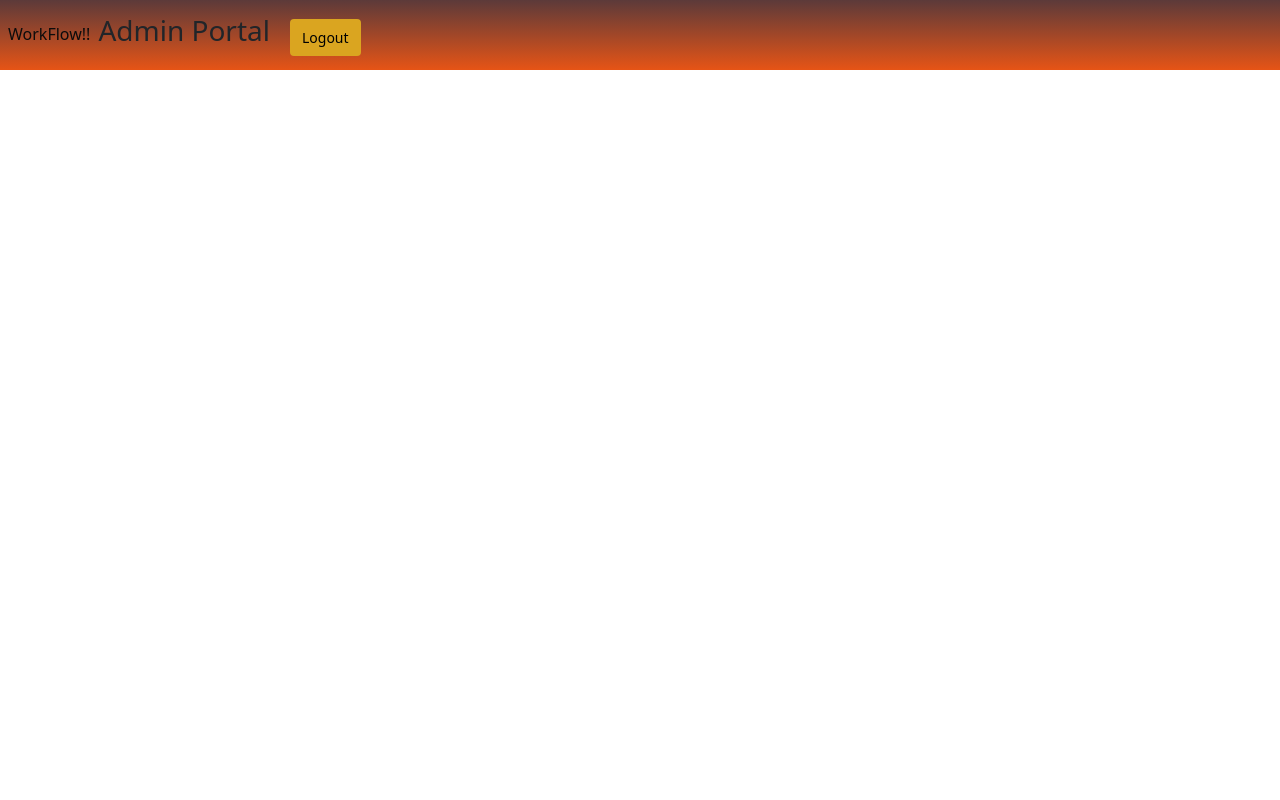
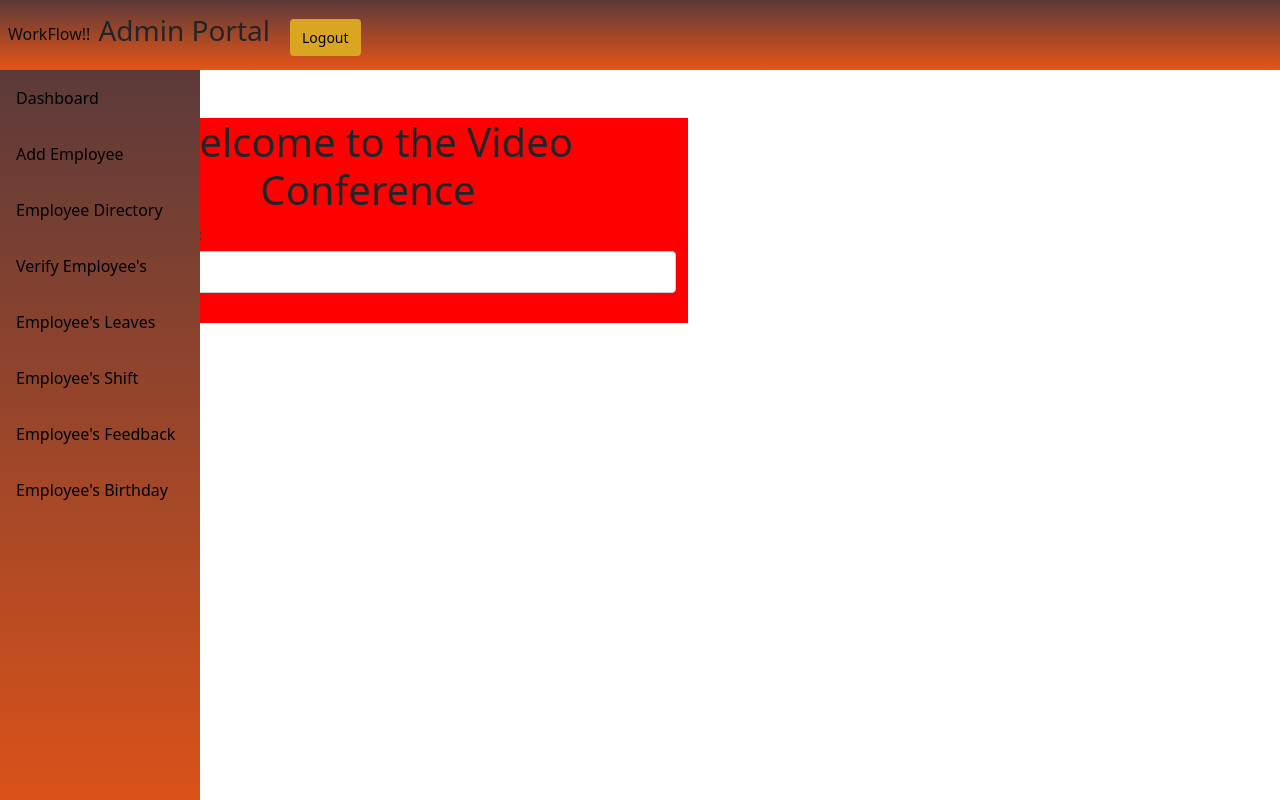
Before and after one commit to prachi-kush/EmployeeManagement, a React (Create React App) app: page /videoHome in a window 1280 px wide. Built offline with nearby package versions, Linux system fonts and the light colour scheme; sample sign-in values are in the browser's storage.

Commit message:
admin update

```diff
--- a/package.json
+++ b/package.json
@@ -11,6 +11,7 @@
     "bootstrap": "^5.3.0",
     "jwt-decode": "^3.1.2",
     "react": "^18.2.0",
+    "@zegocloud/zego-uikit-prebuilt": "^1.8.10",
     "react-bootstrap": "^2.8.0",
     "react-calendar": "^4.5.0",
     "react-data-table-component": "^7.5.3",
@@ -25,7 +26,7 @@
   },
   "scripts": {
     "start": "react-scripts start",
-    "build": "react-scripts build",
+    "build": "react run build",
     "test": "react-scripts test",
     "eject": "react-scripts eject"
   },
--- a/src/App.js
+++ b/src/App.js
@@ -17,6 +17,9 @@ import Feedback from './components/Feedback';
 import Birthday from './components/Birthday';
 import AddEmployee from './components/AddEmployee';
 import Index from '../src/validations/Index';
+import VideoHome from '../src/components/videocall/VideoHome';
+import VideoRoom from '../src/components/videocall/VideoRoom'
+
 import PrivateComponent from './validations/PrivateComponent';
 import PrivatePageWrapper from './validations/PrivatePageWrapper';
 function App() {
@@ -54,6 +57,8 @@ function App() {
             <Route path="admin/feedback" element={<Feedback />} />
             <Route path="admin/birthday" element={<Birthday />} />
             <Route path="admin/addemployee" element={<AddEmployee />} />
+            <Route path='/videoHome' element={<VideoHome/>}/>
+           <Route path='/videoRoom/:roomId' element={<VideoRoom/>}/>
           </Route>
         </Routes>
       </BrowserRouter>
--- a/src/components/Departments.js
+++ b/src/components/Departments.js
@@ -12,18 +12,18 @@ const Departments = () => {
   return (
     <>
     <div style={{marginLeft:'20%'}}>
-      <h1>All Department Details</h1>
+      <h1>All Department & Employee Details</h1>
       <h4 className='mx-5'>Search Here</h4>
       <div className='d-flex flex-row mx-5'>
 <button
 onClick={()=>{setIsOpen(2)}}
 className='btn btn-sm btn-primary'
->By Name</button>
+>search by Name</button>
 <button
 onClick={()=>{setIsOpen(1)}}
 className='btn btn-sm btn-primary'
 
->By Department</button>
+>search by Department</button>
 
       </div>
    {isOpen===2 && <Search/>}
--- a/src/components/SearchDepartment.js
+++ b/src/components/SearchDepartment.js
@@ -1,5 +1,6 @@
 import React, { useState } from 'react';
 import axios from 'axios';
+import {Link} from 'react-router-dom'
 import './searchUser.css'
 import nodata from '../images/nodata.jpg'
 
@@ -89,6 +90,15 @@ const SearchDepartment = () => {
 
       <p  className='mx-3 '><strong>Skills:</strong> {user.skills}</p>
       </div>
+      <div className='d-flex flex-row align-items-center'>
+        <button
+          className="btn btn-primary"
+          // onClick={handleVideoChat}
+        >
+          <Link to ='/videoHome' className='text-dark'> Video Chat</Link>
+
+        </button>
+      </div>
             </div>
           ))
         ) : (
--- /dev/null
+++ b/src/components/videocall/VideoHome.js
@@ -0,0 +1,46 @@
+import React, { useCallback, useState } from 'react';
+import { useNavigate } from 'react-router-dom';
+import axiosInstance from '../../validations/AxiosInstance'
+// import './Home.css';
+
+const Home = () => {
+  const navigate = useNavigate();
+  const [value, setValue] = useState('');
+
+//   const handleJoinRoom = useCallback(() => {
+//     navigate(`/videoRoom/${value}`);
+//   }, [navigate, value]);
+
+const handleJoinRoom = useCallback(async () => {
+    try {
+      const response = await axiosInstance.post('/videoCall/join', { roomId: value });
+    if (response.status === 200) {
+        navigate(`/videoRoom/${value}`);
+      } else {
+        console.error('Failed to join video call:', response.statusText);
+      }
+    } catch (error) {
+      // Handle network errors or other exceptions
+      console.error('Error joining video call:', error);
+    }
+  }, [navigate, value]);
+
+  return (
+    <div className="container m-5 " style={{width:'50%', margin:'10%',alignSelf:'center' ,backgroundColor:'red'}}>
+      <h1>Welcome to the Video Conference</h1>
+      <div className="input-container">
+        <label htmlFor="roomCode">Enter Room Code:</label>
+        <input
+          type="text"
+          id="roomCode"
+          value={value}
+          onChange={(e) => setValue(e.target.value)}
+          placeholder="Enter code"
+        />
+        <button onClick={handleJoinRoom} className='bg-danger'>Join</button>
+      </div>
+    </div>
+  );
+};
+
+export default Home;
--- /dev/null
+++ b/src/components/videocall/VideoRoom.js
@@ -0,0 +1,71 @@
+import React from 'react'
+import { useParams } from 'react-router-dom'
+import {ZegoUIKitPrebuilt} from '@zegocloud/zego-uikit-prebuilt'
+import axiosInstance from '../../validations/AxiosInstance'
+
+const Room = () => {
+    const {roomId}=useParams();
+
+//     const myMeeting = async(element)=>{
+//         const appId=351359231;
+//         const serverSecret = "abdbc282d9d8f923de12119e34841ab1";
+//         const kitToken =  ZegoUIKitPrebuilt.generateKitTokenForTest(appId, serverSecret, roomId,Date.now().toString(),"Prachi K");
+//         const zp = ZegoUIKitPrebuilt.create(kitToken);
+//               zp.joinRoom({
+//               container: element,
+//               sharedLinks: [
+//               {
+//                name: 'copy link',
+//                url:`http://localhost:3000/room/${roomId}`
+//               },
+//        ],
+//         scenario: {
+//         mode: ZegoUIKitPrebuilt.VideoConference,
+//     },
+//   });
+// }
+
+const myMeeting = async (element) => {
+    try {
+      const response = await axiosInstance.post('/videoCall/generateToken', {
+        roomId: roomId, // Pass the roomId from useParams()
+        userId: 'Prachi K', // Set the user's ID here
+      });
+
+      if (response.status === 200) {
+        const kitToken = response.data.kitToken;
+
+        // Now, use the kitToken for your Zego video call setup
+        const zp = ZegoUIKitPrebuilt.create(kitToken);
+        zp.joinRoom({
+          container: element,
+          sharedLinks: [
+            {
+              name: 'copy link',
+              url: `http://localhost:3000/room/${roomId}`,
+            },
+          ],
+          scenario: {
+            mode: ZegoUIKitPrebuilt.VideoConference,
+          },
+        });
+      } else {
+        console.error('Failed to fetch video call token:', response.statusText);
+      }
+    } catch (error) {
+      console.error('Error fetching video call token:', error);
+    }
+  };
+
+
+
+
+
+  return (
+    <div>
+     <div ref={myMeeting}/>
+    </div>
+  )
+}
+
+export default Room
--- a/src/validations/Sidebar.js
+++ b/src/validations/Sidebar.js
@@ -9,7 +9,7 @@ const Sidebar = () => {
     <div className="sidebar">
       <Link to="/admin/home" className={location.pathname === '/admin/home' ? 'active' : ''}>Dashboard</Link>
       <Link to="/admin/addemployee" className={location.pathname === '/admin/addemployee' ? 'active' : ''}>Add Employee</Link>
-      <Link to="/admin/departments" className={location.pathname === '/admin/departments' ? 'active' : ''}>All Department</Link>
+      <Link to="/admin/departments" className={location.pathname === '/admin/departments' ? 'active' : ''}>Employee Directory</Link>
       <Link to="/admin/userApproval" className={location.pathname === '/admin/userApproval' ? 'active' : ''}>Verify Employee's</Link>
       <Link to="/admin/leave" className={location.pathname === '/admin/leave' ? 'active' : ''}>Employee's Leaves</Link>
       <Link to="/admin/shift" className={location.pathname === '/admin/shift' ? 'active' : ''}>Employee's Shift</Link>
```
Also changed, not shown: 1 other file (tests, documents, lock files or other folders).
